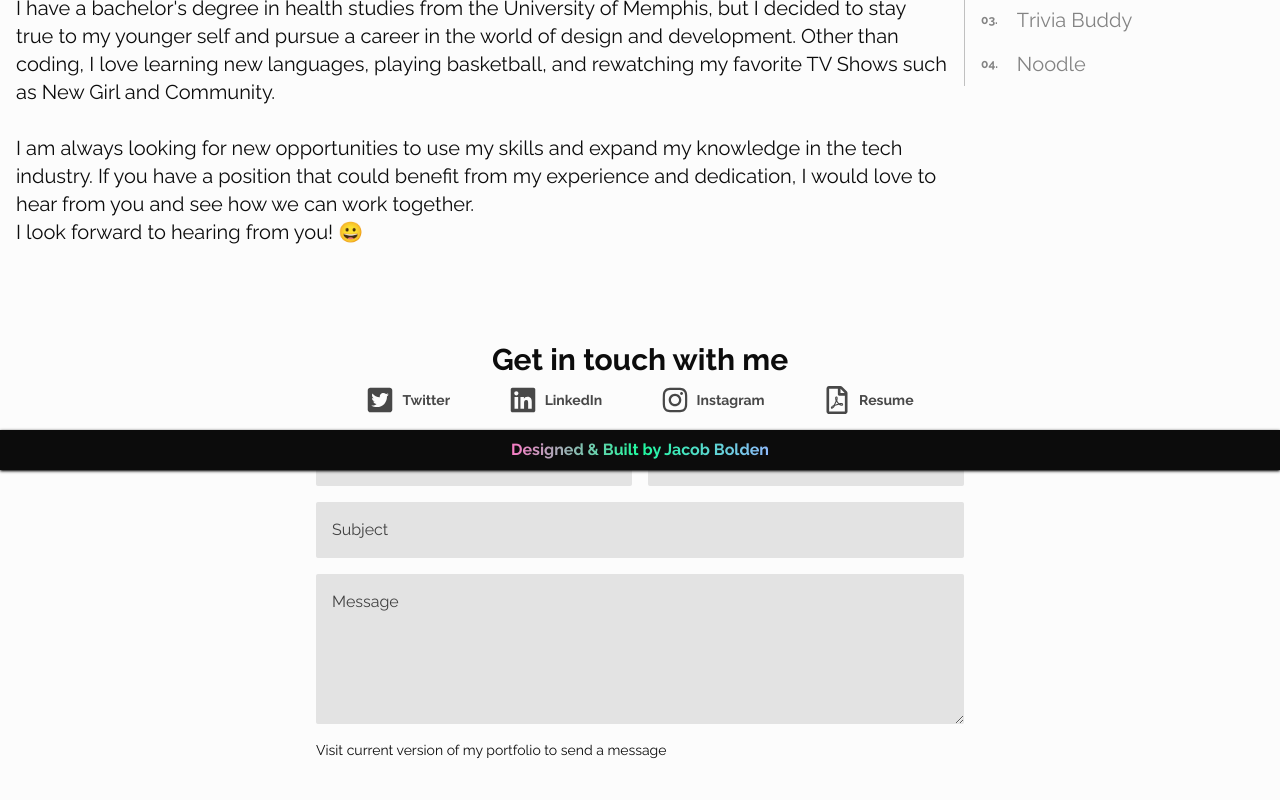
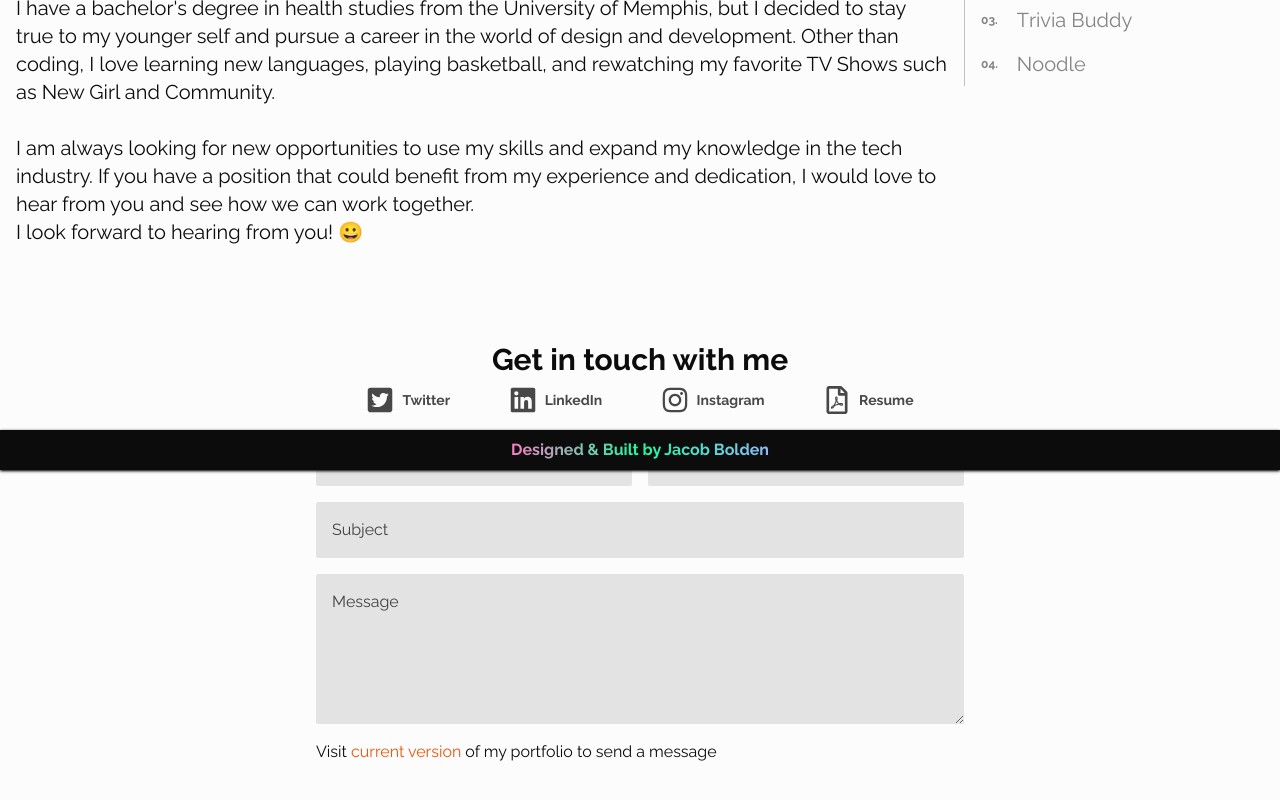
Before and after one commit to thegoldenbolden/portfolio-v1, a Next.js app: page / in a window 1280 px wide. Shown: the part 330-1130 px from the top of the page. Built offline with nearby package versions, Linux system fonts and the light colour scheme.

Commit message:
add styling

```diff
--- a/src/components/contact.tsx
+++ b/src/components/contact.tsx
@@ -104,8 +104,12 @@ export default function Contact() {
      onChange={(e) => handleChange(e.target.value, setMessage)}
     />
    </div>
-   <p className="text-sm">
-    Visit <Link href="https://jacobbolden.com/contact">current version</Link> of my portfolio to send a message
+   <p className="text-base">
+    Visit{" "}
+    <Link className="text-orange-600 hover:underline focus:underline" href="https://jacobbolden.com/contact">
+     current version
+    </Link>{" "}
+    of my portfolio to send a message
    </p>
   </div>
  );
```
